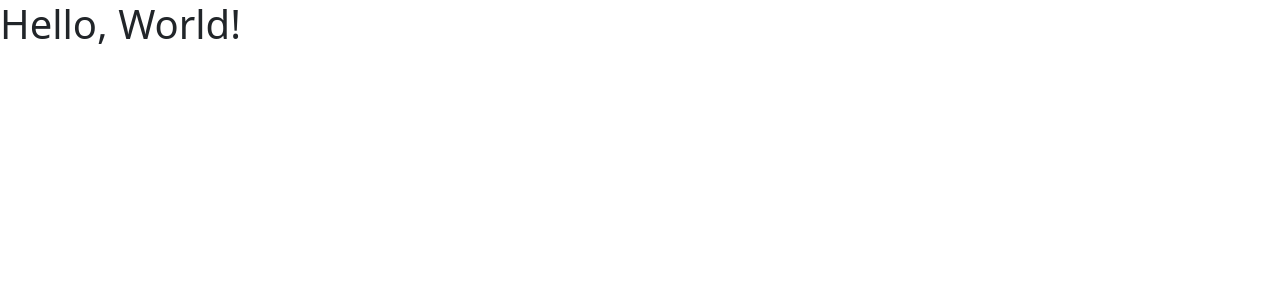
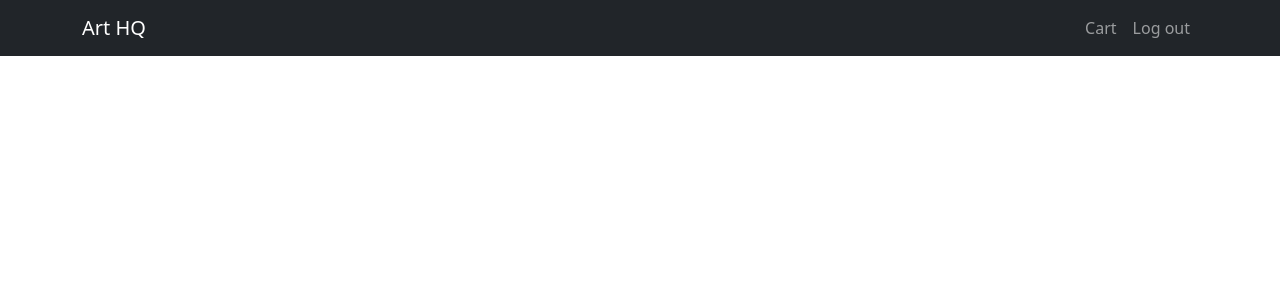
Before and after one commit to jmcaballas/django-shopping-cart, a Django app: page / in a window 1280 px wide. Shown: the top 300 px of the page. Run offline with Django 4.2, Linux system fonts and the light colour scheme.

Commit message:
Add Bootstrap navbar to base.html

```diff
--- a/templates/base.html
+++ b/templates/base.html
@@ -8,7 +8,26 @@
     <title>{% block title %}{% endblock %}</title>
 </head>
 <body>
-    <h1>Hello, World!</h1>
+    <nav class="navbar navbar-expand-md bg-dark navbar-dark">
+        <div class="container">
+            <a href="#" class="navbar-brand">Art HQ</a>
+
+            <button class="navbar-toggler" type="button" data-bs-toggle="collapse" data-bs-target="#navmenu">
+                <span class="navbar-toggler-icon"></span>
+            </button>
+
+            <div class="collapse navbar-collapse" id="navmenu">
+                <ul class="navbar-nav ms-auto">
+                    <li class="nav-item">
+                        <a href="#" class="nav-link">Cart</a>
+                    </li>
+                    <li class="nav-item">
+                        <a href="#" class="nav-link">Log out</a>
+                    </li>
+                </ul>
+            </div>
+        </div>
+    </nav>
     <script src="https://cdn.jsdelivr.net/npm/bootstrap@5.2.0-beta1/dist/js/bootstrap.bundle.min.js" integrity="sha384-pprn3073KE6tl6bjs2QrFaJGz5/SUsLqktiwsUTF55Jfv3qYSDhgCecCxMW52nD2" crossorigin="anonymous"></script>
 </body>
 </html>
```
